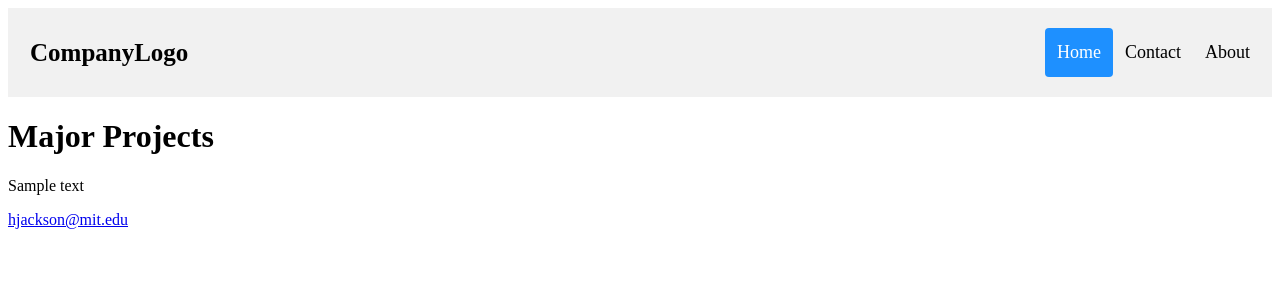
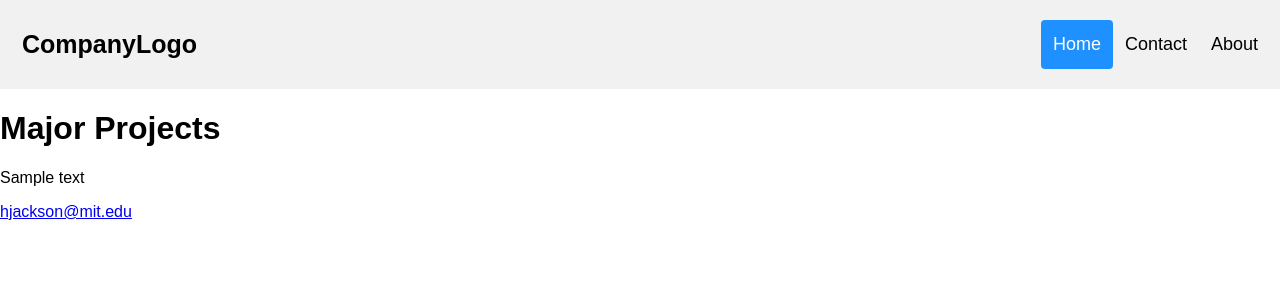
Before and after one commit to hollyjackson/hollyjackson.github.io, a Jekyll site: the page built from index.html, in a window 1280 px wide. Shown: the top 300 px of the page. Built offline with Jekyll 4.4.1, drawn with Linux system fonts in a browser that asks for light colours.

Commit message:
more formatting menu

```diff
--- a/css/main.css
+++ b/css/main.css
@@ -1,11 +1,14 @@
-/* Style the header with a grey background and some padding */
+body {
+margin: 0;
+font-family: Arial, Helvetica, sans-serif;
+}
+
 .header {
 overflow: hidden;
 background-color: #f1f1f1;
 padding: 20px 10px;
 }
 
-/* Style the header links */
 .header a {
 float: left;
 color: black;
@@ -17,40 +20,37 @@
 border-radius: 4px;
 }
 
-/* Style the logo link (notice that we set the same value of line-height and font-size to prevent the header to increase when the font gets bigger */
 .header a.logo {
 font-size: 25px;
 font-weight: bold;
 }
 
-/* Change the background color on mouse-over */
 .header a:hover {
 background-color: #ddd;
 color: black;
 }
 
-/* Style the active/current link*/
 .header a.active {
 background-color: dodgerblue;
 color: white;
 }
 
-/* Float the link section to the right */
 .header-right {
 float: right;
 }
 
-/* Add media queries for responsiveness - when the screen is 500px wide or less, stack the links on top of each other */
 @media screen and (max-width: 500px) {
 .header a {
     float: none;
     display: block;
     text-align: left;
 }
+
 .header-right {
     float: none;
 }
 }
+
 
 /* body {
 margin: 60px auto;
```
